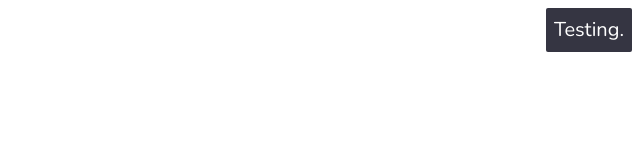
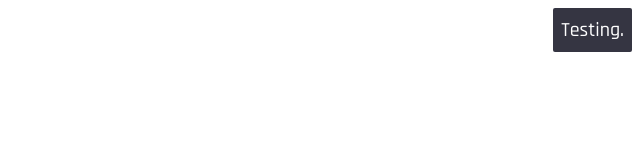
Before and after one commit to vipexv/resource-template, a React (Vite) app in the folder web/: page / in a window 1280 px wide. Shown: the top 160 px of the page, without its empty margins (640-1280 px from the left). Built offline with nearby package versions, Linux system fonts and the light colour scheme; the HTML template or start-up script is replaced by a standard one.

Commit message:
Update index.css

```diff
--- a/web/src/index.css
+++ b/web/src/index.css
@@ -2,23 +2,82 @@
 @import url("https://fonts.googleapis.com/css2?family=Poppins:wght@500&family=Rajdhani:wght@500&display=swap");
 @import url("https://fonts.googleapis.com/css2?family=Poppins:wght@500&family=Rajdhani:wght@500&display=swap");
 @import url("https://fonts.googleapis.com/css2?family=Roboto&display=swap");
-@import url("https://fonts.googleapis.com/css2?family=Nunito:ital,wght@0,200..1000;1,200..1000&display=swap");
+@import url("https://fonts.googleapis.com/css2?family=Rubik:ital,wght@0,300..900;1,300..900&display=swap");
 
 @tailwind base;
 @tailwind components;
 @tailwind utilities;
 
 :root {
+  font-family: Inter, system-ui, Avenir, Helvetica, Arial, sans-serif;
+  line-height: 1.5;
+  font-weight: 400;
+
   color-scheme: light !important;
+  color: rgba(255, 255, 255, 0.87);
+  background-color: #242424;
+
+  font-synthesis: none;
+  text-rendering: optimizeLegibility;
+  -webkit-font-smoothing: antialiased;
+  -moz-osx-font-smoothing: grayscale;
 }
-
 ::-webkit-scrollbar {
   display: none;
 }
 
+a {
+  font-weight: 500;
+  color: #646cff;
+  text-decoration: inherit;
+}
+a:hover {
+  color: #535bf2;
+}
+
 body {
-  overflow: hidden;
-  background-color: transparent !important;
+  margin: 0;
+  display: flex;
+  place-items: center;
+  min-width: 320px;
+  min-height: 100vh;
+}
+
+h1 {
+  font-size: 3.2em;
+  line-height: 1.1;
+}
+
+button {
+  border-radius: 8px;
+  border: 1px solid transparent;
+  padding: 0.6em 1.2em;
+  font-size: 1em;
+  font-weight: 500;
+  font-family: inherit;
+  background-color: #1a1a1a;
+  cursor: pointer;
+  transition: border-color 0.25s;
+}
+button:hover {
+  border-color: #646cff;
+}
+button:focus,
+button:focus-visible {
+  outline: 4px auto -webkit-focus-ring-color;
+}
+
+@media (prefers-color-scheme: light) {
+  :root {
+    color: #213547;
+    background-color: #ffffff;
+  }
+  a:hover {
+    color: #747bff;
+  }
+  button {
+    background-color: #f9f9f9;
+  }
 }
 
 @font-face {
@@ -45,18 +104,18 @@
   font-family: "Rajdhani", sans-serif;
 }
 
+.font-rubik {
+  font-family: "Rubik", sans-serif;
+  font-optical-sizing: auto;
+  font-style: normal;
+}
+
 .font-jetmono {
   font-family: Jetbrains Mono;
 }
 
 .font-tesla {
   font-family: Tesla;
-}
-
-.font-nunito {
-  font-family: "Nunito", sans-serif;
-  font-optical-sizing: auto;
-  font-style: normal;
 }
 
 .font-roboto {
```
